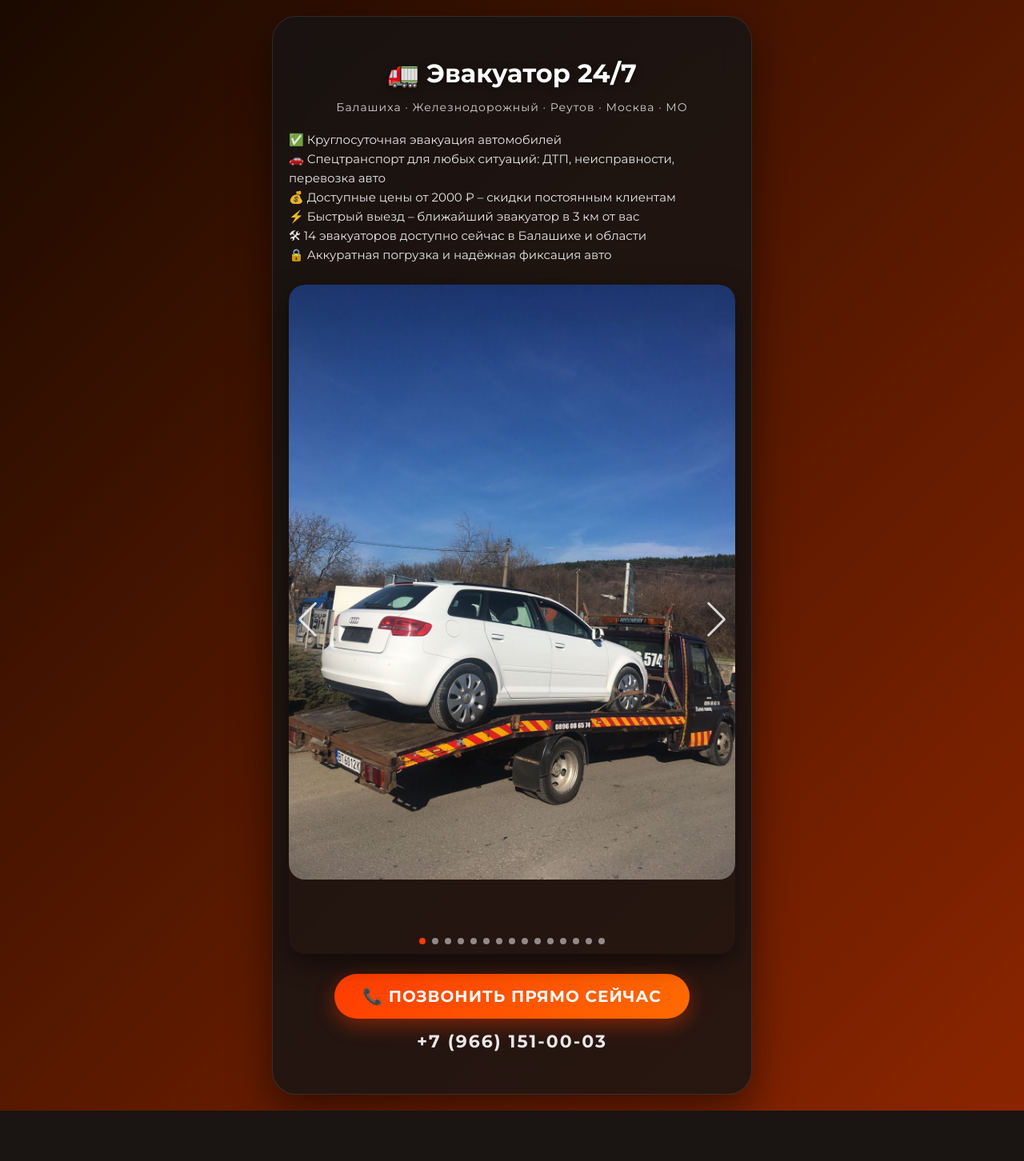
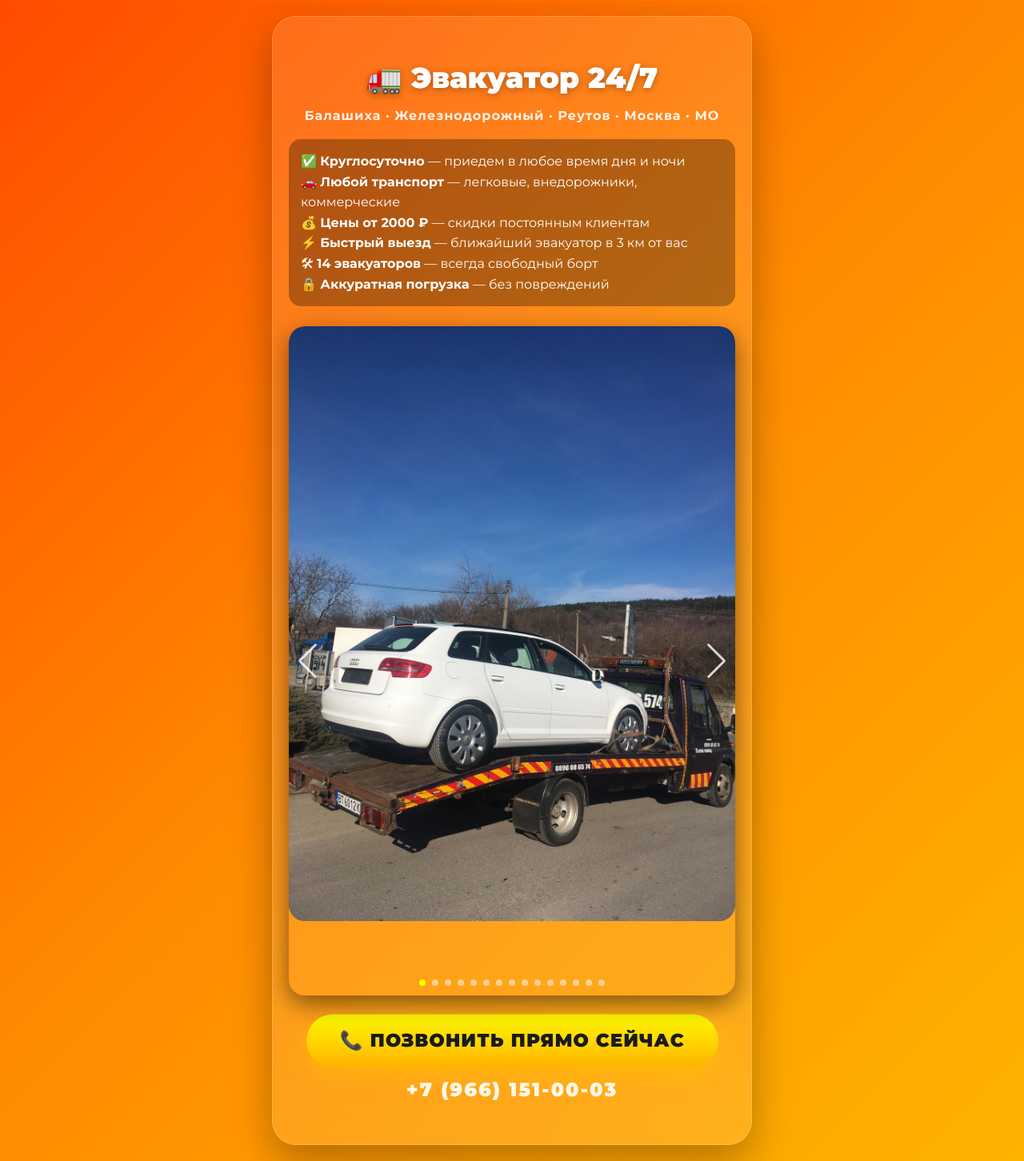
Before and after one commit to Voldemar-Vladimir/evakuator-blh, a FastAPI app: page / in a window 1280 px wide. Shown: the whole page at 80% size. Before the commit the page ends 1389 px from the top, so only its background shows below. Run offline with FastAPI, Linux system fonts and the light colour scheme.

Commit message:
Меняю дизайн

```diff
--- a/evakuator_site/static/css/style.css
+++ b/evakuator_site/static/css/style.css
@@ -1,23 +1,17 @@
-@import url('https://fonts.googleapis.com/css2?family=Montserrat:wght@400;700&display=swap');
+@import url('https://fonts.googleapis.com/css2?family=Montserrat:wght@400;700;900&display=swap');
 
 body {
     margin: 0;
     padding: 0;
     font-family: 'Montserrat', sans-serif;
-    /* 🔥 Выбери свой градиент (закомментируй/раскомментируй) */
-    /* Вариант 1 – Огненно-красный (дефолт) */
-     background: linear-gradient(135deg, #1a0a00 0%, #4a1500 40%, #8b2500 100%);
-    /* Вариант 2 – Холодный синий */
-    /* background: linear-gradient(135deg, #0a0f1a 0%, #1a2f4a 40%, #2a508b 100%); */
-    /* Вариант 3 – Зелёный (премиум) */
-    /* background: linear-gradient(135deg, #0a1a0f 0%, #1a4a2f 40%, #2b8b4a 100%); */
-    /* Вариант 4 – Фиолетовый (дерзкий) */
-    /* background: linear-gradient(135deg, #1a0a1f 0%, #4a1a4f 40%, #8b2b8b 100%); */
+    background: linear-gradient(135deg, #ff4b00 0%, #ff8c00 50%, #ffb300 100%);
     color: white;
     min-height: 100vh;
     display: flex;
     justify-content: center;
     align-items: center;
+    background-size: cover;
+    background-position: center;
 }
 
 .container {
@@ -27,35 +21,40 @@ body {
 }
 
 .card {
-    background: rgba(20, 20, 20, 0.8);
+    background: rgba(255, 255, 255, 0.1);
     backdrop-filter: blur(20px);
     border-radius: 30px;
     padding: 30px 20px;
     text-align: center;
-    box-shadow: 0 20px 50px rgba(0, 0, 0, 0.5);
-    border: 1px solid rgba(255, 255, 255, 0.1);
+    box-shadow: 0 20px 50px rgba(0, 0, 0, 0.3);
+    border: 1px solid rgba(255, 255, 255, 0.2);
 }
 
 h1 {
-    font-size: 32px;
-    font-weight: 700;
+    font-size: 36px;
+    font-weight: 900;
     margin-bottom: 5px;
-    text-shadow: 0 2px 10px rgba(0,0,0,0.5);
+    text-shadow: 0 2px 10px rgba(0,0,0,0.3);
+    color: #fff;
 }
 
 .subtitle {
-    font-size: 14px;
-    opacity: 0.8;
+    font-size: 16px;
+    opacity: 0.9;
     margin-bottom: 20px;
     letter-spacing: 1px;
+    font-weight: 700;
 }
 
 .text {
-    font-size: 15px;
+    font-size: 16px;
     line-height: 1.6;
     text-align: left;
     margin-bottom: 25px;
-    opacity: 0.9;
+    background: rgba(0, 0, 0, 0.3);
+    padding: 15px;
+    border-radius: 15px;
+    font-weight: 500;
 }
 
 /* Стили для Swiper */
@@ -95,35 +94,61 @@ h1 {
 }
 .swiper-pagination-bullet-active {
     opacity: 1;
-    background: #ff3c00;
+    background: #fffb00;
 }
 
 .call-button {
     display: inline-block;
-    background: linear-gradient(135deg, #ff3c00, #ff6b00);
-    color: white;
-    font-size: 20px;
-    padding: 16px 35px;
+    background: linear-gradient(180deg, #fffb00 0%, #ffb300 100%);
+    color: #1a1a1a;
+    font-size: 22px;
+    padding: 18px 40px;
     border-radius: 50px;
     text-decoration: none;
-    font-weight: 700;
+    font-weight: 900;
     text-transform: uppercase;
     letter-spacing: 1px;
     transition: transform 0.3s, box-shadow 0.3s;
-    box-shadow: 0 8px 25px rgba(255, 60, 0, 0.4);
+    box-shadow: 0 10px 25px rgba(255, 200, 0, 0.5);
     border: none;
     cursor: pointer;
+    animation: pulse 2s infinite;
+}
+
+@keyframes pulse {
+    0% { transform: scale(1); }
+    50% { transform: scale(1.05); }
+    100% { transform: scale(1); }
 }
 
 .call-button:hover {
     transform: translateY(-3px);
-    box-shadow: 0 12px 30px rgba(255, 60, 0, 0.6);
+    box-shadow: 0 15px 35px rgba(255, 200, 0, 0.7);
+    animation: none;
 }
 
 .phone {
     margin-top: 15px;
-    font-size: 22px;
-    font-weight: 700;
+    font-size: 24px;
+    font-weight: 900;
     letter-spacing: 2px;
     opacity: 0.9;
+    color: #fff;
 }
+
+/* Мобильная адаптация */
+@media (max-width: 480px) {
+    .container {
+        padding: 15px;
+    }
+    h1 {
+        font-size: 28px;
+    }
+    .text {
+        font-size: 14px;
+    }
+    .call-button {
+        font-size: 20px;
+        padding: 15px 30px;
+    }
+}
--- a/evakuator_site/templates/index.html
+++ b/evakuator_site/templates/index.html
@@ -15,14 +15,14 @@
             <h1>🚛 Эвакуатор 24/7</h1>
             <p class="subtitle">Балашиха · Железнодорожный · Реутов · Москва · МО</p>
 
-            <p class="text">
-                ✅ Круглосуточная эвакуация автомобилей<br>
-                🚗 Спецтранспорт для любых ситуаций: ДТП, неисправности, перевозка авто<br>
-                💰 Доступные цены от 2000 ₽ – скидки постоянным клиентам<br>
-                ⚡ Быстрый выезд – ближайший эвакуатор в 3 км от вас<br>
-                🛠 14 эвакуаторов доступно сейчас в Балашихе и области<br>
-                🔒 Аккуратная погрузка и надёжная фиксация авто
-            </p>
+            <div class="text">
+                ✅ <strong>Круглосуточно</strong> — приедем в любое время дня и ночи<br>
+                🚗 <strong>Любой транспорт</strong> — легковые, внедорожники, коммерческие<br>
+                💰 <strong>Цены от 2000 ₽</strong> — скидки постоянным клиентам<br>
+                ⚡ <strong>Быстрый выезд</strong> — ближайший эвакуатор в 3 км от вас<br>
+                🛠 <strong>14 эвакуаторов</strong> — всегда свободный борт<br>
+                🔒 <strong>Аккуратная погрузка</strong> — без повреждений
+            </div>
 
             <!-- Карусель Swiper -->
             <div class="swiper mySwiper">
```
